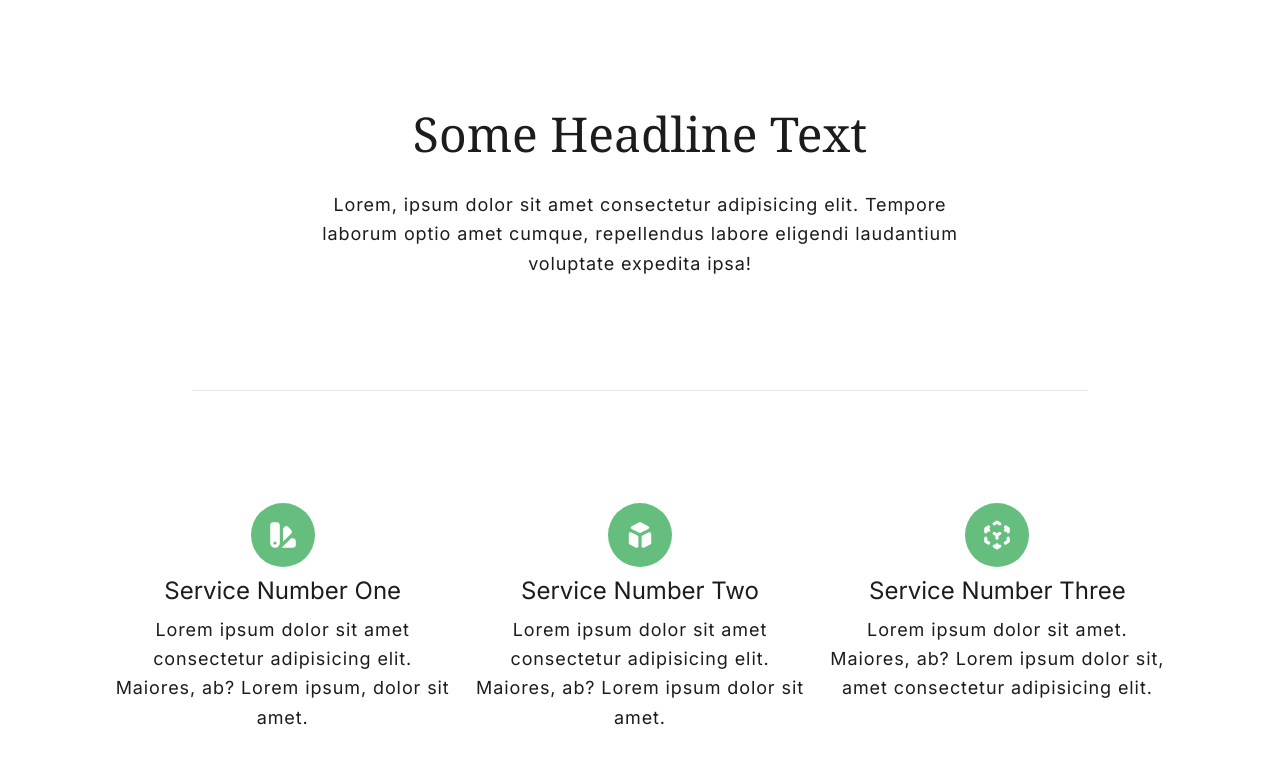
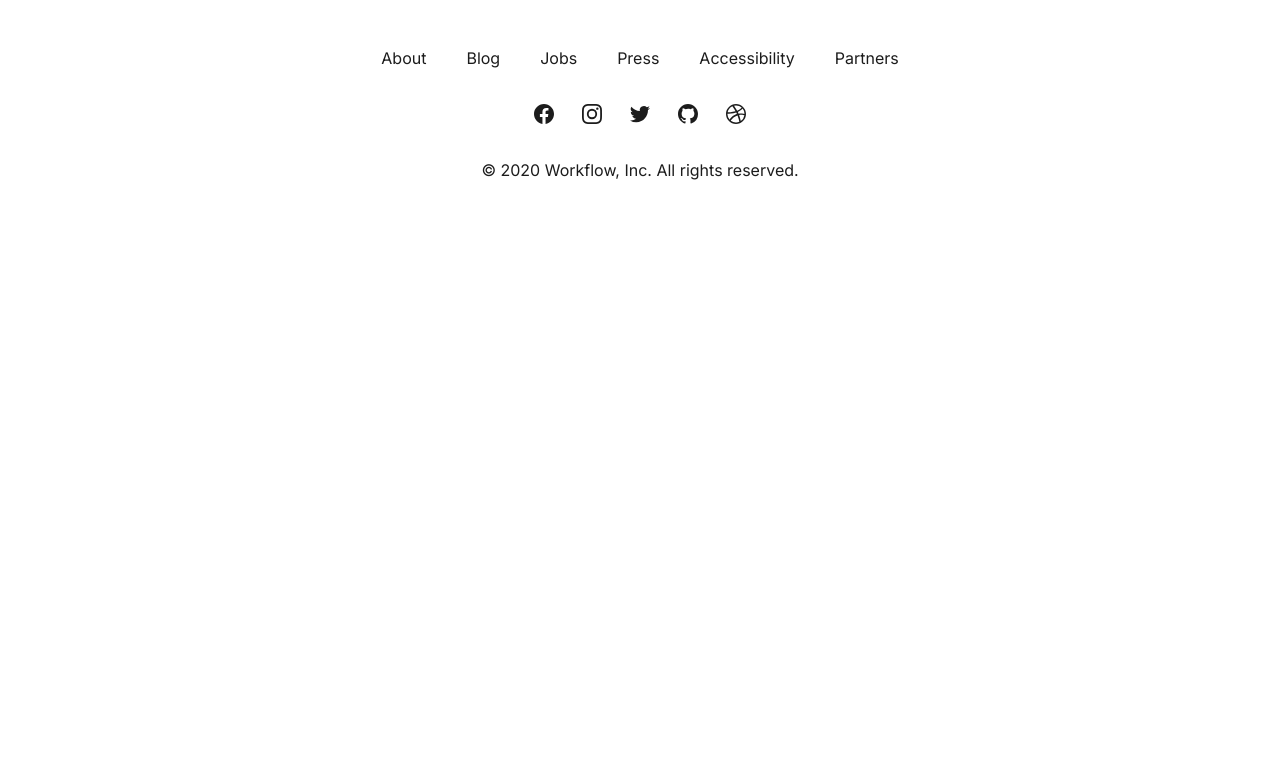
Before and after one commit to seano424/classic, a Next.js app: page / in a window 1280 px wide. Shown: the part 866-1640 px from the top of the page. After the commit the page ends 1096 px from the top, so only its background shows below. Built offline with nearby package versions, Linux system fonts and the light colour scheme; what tailwindcss-debug-screens would draw is missing.

Commit message:
Testing...

```diff
--- a/pages/index.tsx
+++ b/pages/index.tsx
@@ -13,7 +13,7 @@ const Home: NextPage = () => {
   return (
     <Layout>
       <Hero />
-      <Headline />
+      {/* <Headline />
       <hr className="container" />
       <Services />
       <About />
@@ -23,7 +23,7 @@ const Home: NextPage = () => {
       <hr className="container" />
       <CtaSideBySide />
       <Employees />
-      <Blog />
+      <Blog /> */}
     </Layout>
   )
 }
```
Also changed, not shown: components/Navbar.tsx (+0 -9 lines).
